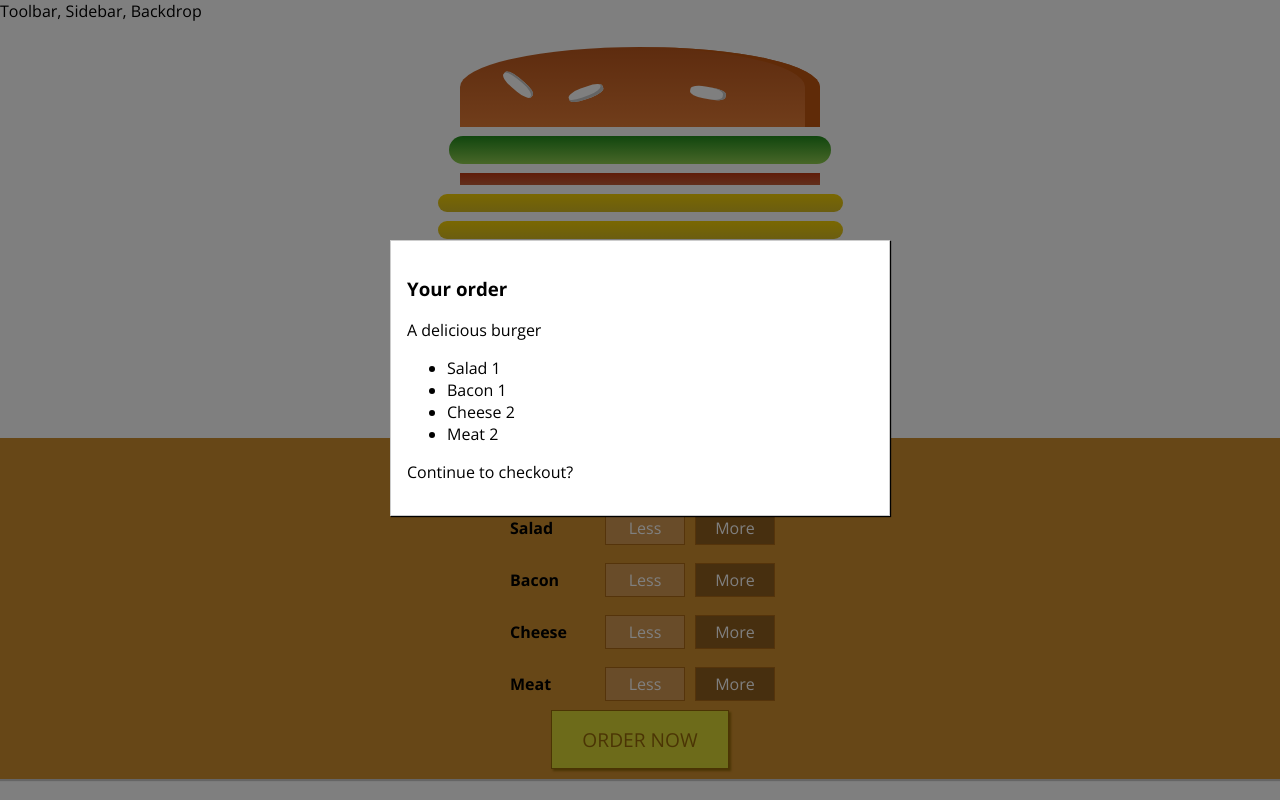
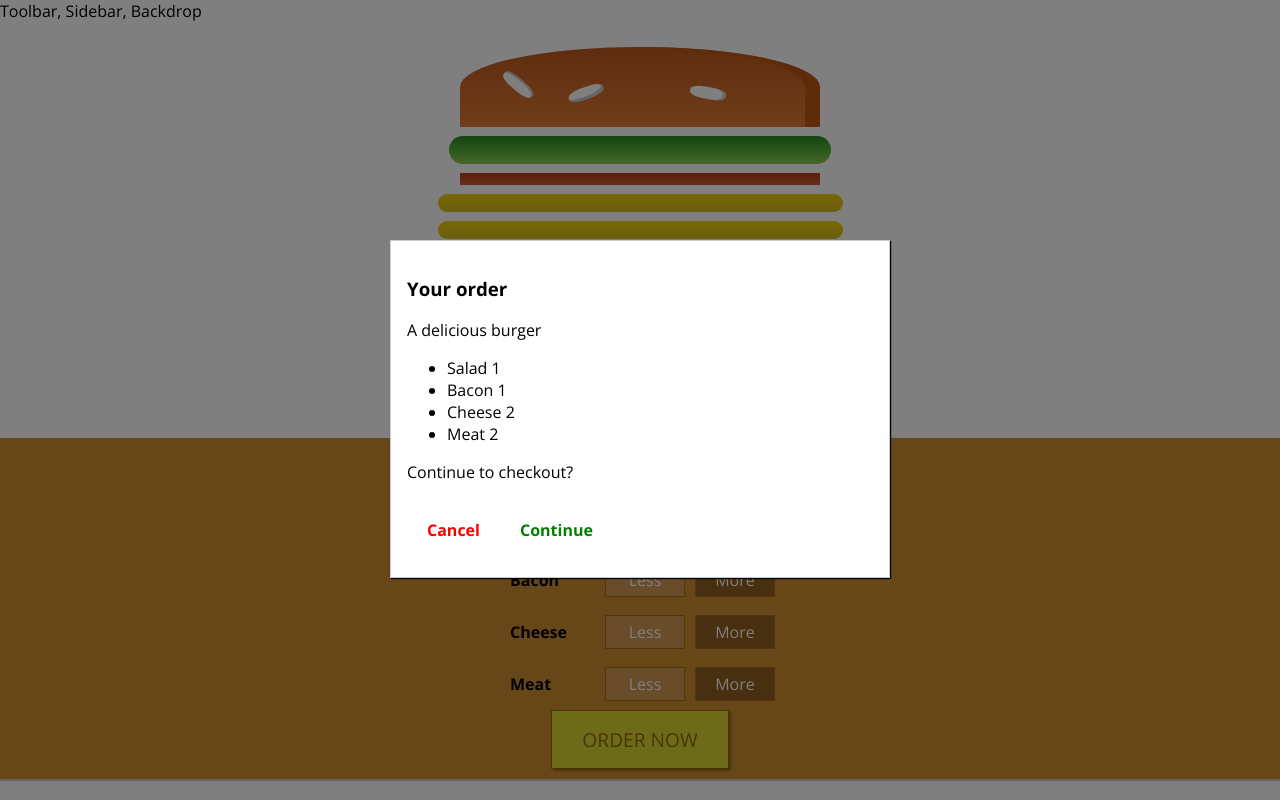
Before and after one commit to SergeyKosarchuk/burger-builder, a React (Create React App) app: page / in a window 1280 px wide. Both pictures are taken after a click on the button "ORDER NOW". Built offline with nearby package versions, Linux system fonts and the light colour scheme.

Commit message:
Add continue and cancel order buttons

```diff
--- a/src/components/Burger/OrderSummary/OrderSummary.js
+++ b/src/components/Burger/OrderSummary/OrderSummary.js
@@ -1,17 +1,20 @@
 import React from 'react';
 import styled from "styled-components";
+import Button from '../../UI/Button/Button';
 
 const Summary = styled.span`
     text-transform: capitalize;
 `;
 
-export default function orderSummary({ingredients}) {
+export default function orderSummary({ingredients, acceptClicked, cancelClicked}) {
     return (
         <>
             <h3>Your order</h3>
             <p>A delicious burger</p>
             <ul>{Object.entries(ingredients).map(([name, count]) => <li key={name}><Summary>{name}</Summary> {count}</li>)}</ul>
             <p>Continue to checkout?</p>
+            <Button type='cancel' clicked={cancelClicked}>Cancel</Button>
+            <Button type='accept' clicked={acceptClicked}>Continue</Button>
         </>
     )
 }
--- /dev/null
+++ b/src/components/UI/Button/Button.js
@@ -0,0 +1,19 @@
+import React from 'react';
+import styled from 'styled-components';
+
+
+const Button = styled.button`
+    background-color: transparent;
+    border: none;
+    color: ${(props) => props.type === 'accept' ? 'green' : 'red'};
+    outline: none;
+    cursor: pointer;
+    font: inherit;
+    padding: 10px;
+    margin: 10px;
+    font-weight: bold;
+`;
+
+export default function button (props) {
+    return <Button onClick={props.clicked} type={props.type}>{props.children}</Button>
+}
--- a/src/containers/BurgerBuildier/BurderBuilder.js
+++ b/src/containers/BurgerBuildier/BurderBuilder.js
@@ -59,19 +59,34 @@ class BurgerBuilder extends React.Component{
         this.setState({showOrderConfirm: false});
     }
 
+    orderAcceptClickedHandler = () => {
+        alert('Order accepted!')
+        this.setState({showOrderConfirm: false})
+    }
+
+    orderCancelClickedHandler = () => {
+        console.log('Order canceled!')
+        this.setState({showOrderConfirm: false})
+    }
+
     render(){
-        const disabledIngredients = Object.keys(this.state.ingredients).filter((ing) => this.state.ingredients[ing] <= 0);
-        const canCompleteOrder = !!Object.values(this.state.ingredients).reduce(
+        const { ingredients, totalPrice, showOrderConfirm } = this.state;
+        const disabledIngredients = Object.keys(ingredients).filter((ing) => ingredients[ing] <= 0);
+        const canCompleteOrder = !!Object.values(ingredients).reduce(
             (previousValue, currentItem) => previousValue + currentItem);
 
         return (
             <>
-                <Modal show={this.state.showOrderConfirm} clicked={this.orderCancelHandler}><OrderSummary ingredients={this.state.ingredients}/></Modal>
-                <Burger ingredients={this.state.ingredients}/>
+                <Modal show={showOrderConfirm} clicked={this.orderCancelHandler}>
+                    <OrderSummary ingredients={ingredients}
+                                  acceptClicked={this.orderAcceptClickedHandler}
+                                  cancelClicked={this.orderCancelClickedHandler}/>
+                </Modal>
+                <Burger ingredients={ingredients}/>
                 <BuildControls ingredientAdded={this.addIngredientHandler}
                                ingredientRemoved={this.removeIngredientHandler}
                                disabled={disabledIngredients}
-                               price={this.state.totalPrice}
+                               price={totalPrice}
                                canCompleteOrder={canCompleteOrder}
                                orderCompleteHandler={this.orderCompleteHandler}
                 />
```
